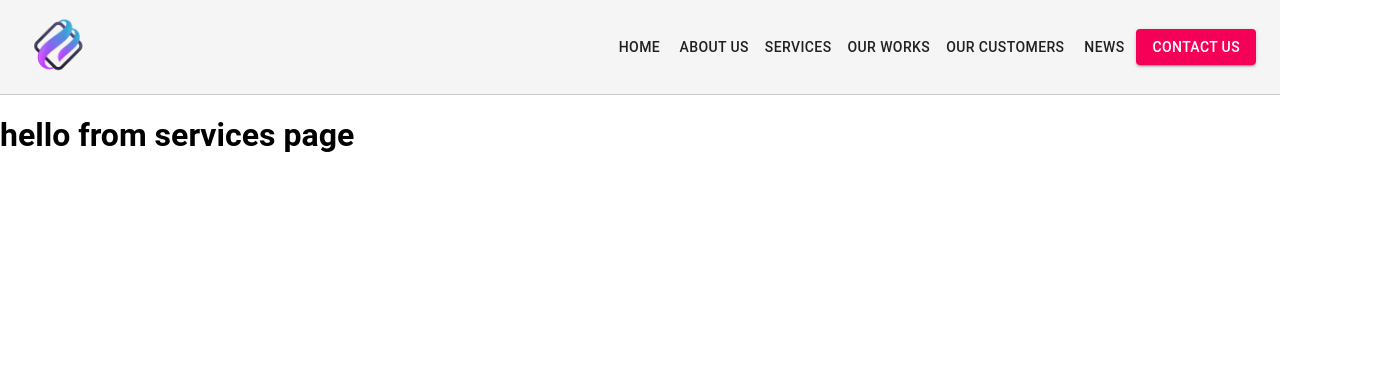
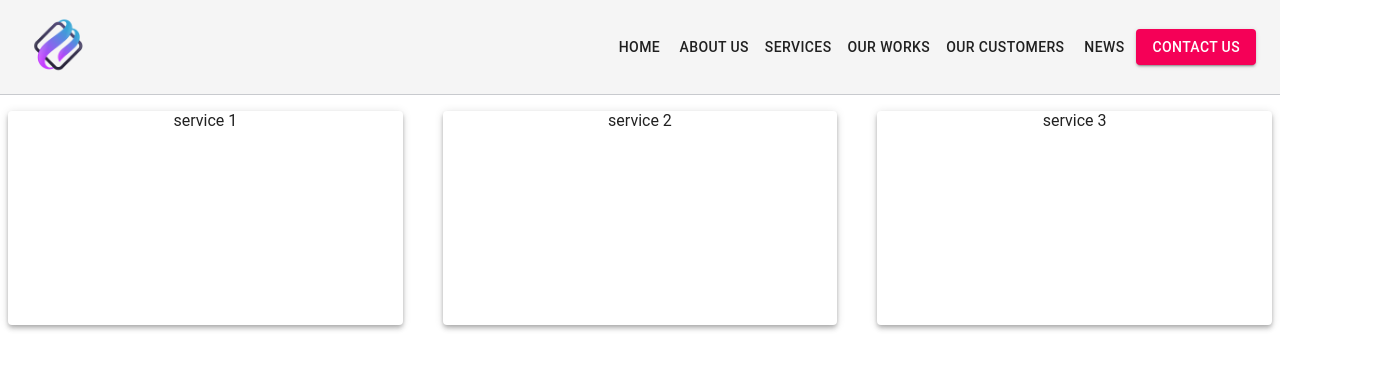
Before and after one commit to mo-wal/websiteTalal, a React (Create React App) app: page /services in a window 1280 px wide. Shown: the top 370 px of the page, 1377 px wide, since content can reach past the window. Built offline with nearby package versions, Linux system fonts and the light colour scheme.

Commit message:
add animation for services

```diff
--- a/src/pages/services.js
+++ b/src/pages/services.js
@@ -1,7 +1,107 @@
 import React from 'react'
 
-export default function Services() {
-    return (
-       <h1>hello from services page</h1>
-    )
+import Grid from '@material-ui/core/Grid';
+import Switch from '@material-ui/core/Switch';
+import Paper from '@material-ui/core/Paper';
+import Slide from '@material-ui/core/Slide';
+import FormControlLabel from '@material-ui/core/FormControlLabel';
+import { makeStyles } from '@material-ui/core/styles';
+
+const useStyles = makeStyles((theme) => ({
+  root: {
+    flexGrow: 1,
+    height: 280,
+  },
+
+  paper: {
+    zIndex: 1,
+    position: 'relative',
+    textAlign: 'center',
+    margin: theme.spacing(1),
+  },
+  svg: {
+    width: 500,
+    height: 175,
+  },
+  polygon: {
+    fill: theme.palette.common.white,
+    stroke: theme.palette.divider,
+    strokeWidth: 1,
+  },
+}));
+
+export default function Service() {
+  const classes = useStyles();
+  const [checked, setChecked] = React.useState(false);
+
+
+  window.onload = function (){
+
+ setChecked((prev) => !prev);
+  }
+
+  return (
+
+    <div className={classes.root}>
+      <Grid container spacing={3}>
+        <Grid item xs={4}>
+
+          <div className={classes.root}>
+      <div className={classes.wrapper}>
+
+        <Slide direction="up" in={checked} mountOnEnter unmountOnExit style={{ transformOrigin: '0 0 0' }}
+          {...(checked ? { timeout: 1000 } : {})}>
+          <Paper elevation={4} className={classes.paper}>
+          <p>service 1</p>
+            <svg className={classes.svg}>
+
+              <polygon  className={classes.polygon} />
+            </svg>
+          </Paper>
+        </Slide>
+      </div>
+    </div>
+
+
+        </Grid>
+        <Grid item xs={4}>
+
+          <div className={classes.root}>
+      <div className={classes.wrapper}>
+
+        <Slide direction="up" in={checked} mountOnEnter unmountOnExit style={{ transformOrigin: '0 0 0' }}
+          {...(checked ? { timeout: 1000 } : {})}>
+          <Paper elevation={4} className={classes.paper} >
+          <p>service 2</p>
+            <svg className={classes.svg}>
+              <polygon  className={classes.polygon} />
+            </svg>
+          </Paper>
+        </Slide>
+      </div>
+    </div>
+
+        </Grid>
+        <Grid item xs={4}>
+
+          <div className={classes.root}>
+      <div className={classes.wrapper}>
+
+        <Slide direction="up" in={checked} mountOnEnter unmountOnExit style={{ transformOrigin: '0 0 0' }}
+          {...(checked ? { timeout: 1000 } : {})}>
+          <Paper elevation={4} className={classes.paper}>
+          <p>service 3</p>
+            <svg className={classes.svg}>
+              <polygon  className={classes.polygon} />
+            </svg>
+          </Paper>
+        </Slide>
+      </div>
+    </div>
+
+        </Grid>
+      </Grid>
+    </div>
+
+  );
 }
```
